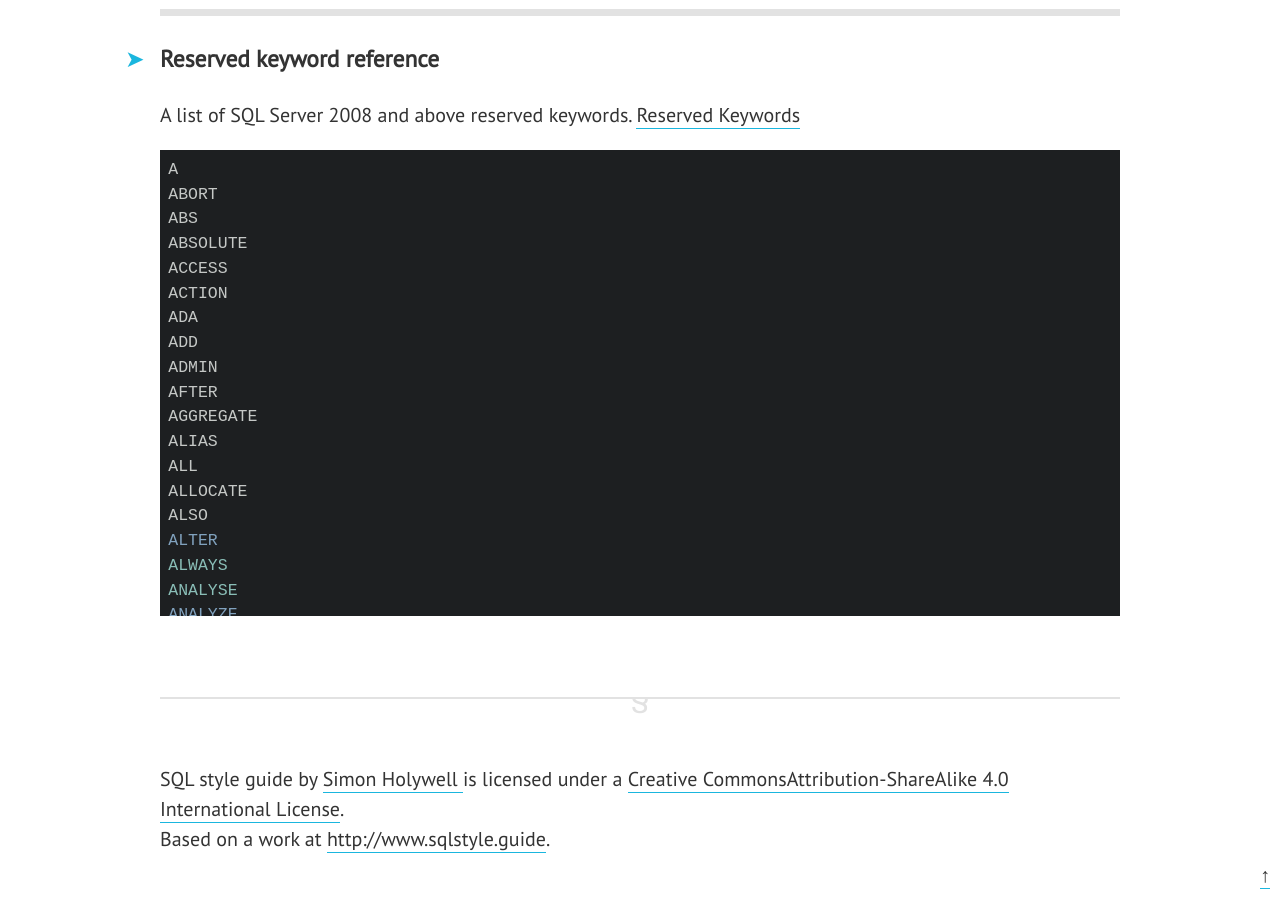
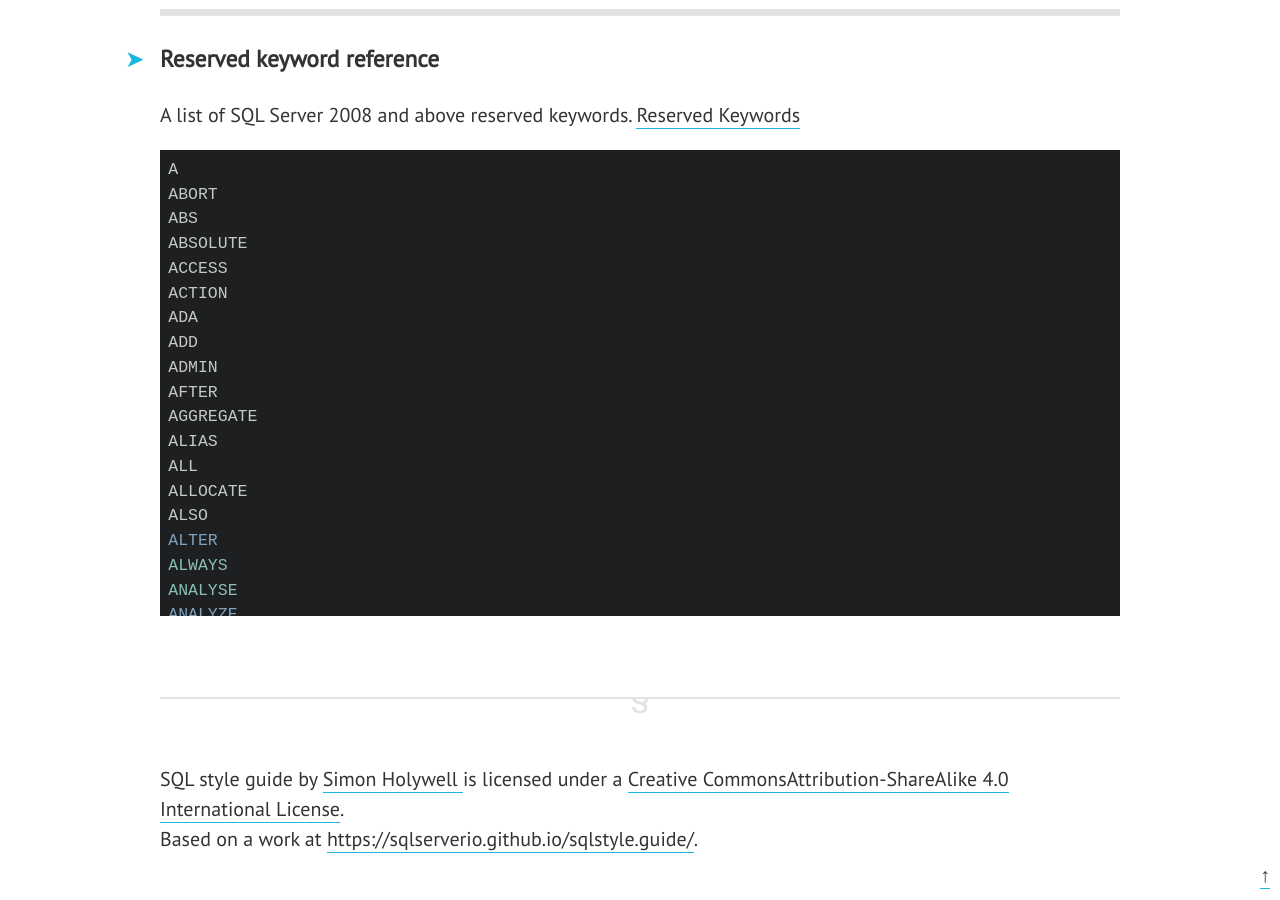
Before and after one commit to treffynnon/sqlstyle.guide, a Jekyll site: the page built from index.md, in a window 1280 px wide and 900 px high, scrolled down 12087 px. Built offline with Jekyll 4.4.1, drawn with Linux system fonts in a browser that asks for light colours; nearby versions of some CDN libraries; some web fonts are replaced; comment, search, counter and statistics services are not loaded; some of the changed lines change nothing that is shown.

Commit message:
Update _config.yml
update

```diff
--- a/_config.yml
+++ b/_config.yml
@@ -1,10 +1,8 @@
-name:          SQL style guide by Simon Holywell
-description:   A consistent code style guide for SQL to ensure legible and maintainable projects
+name:          SQL Server style guide by Wesley Brown
+description:   A consistent code style guide for SQL specific to SQL Server to ensure legible and maintainable projects
 
-ga_ua_code: UA-65071829-1
-
-url:           http://www.sqlstyle.guide
-domain:        sqlstyle.guide
+url:           https://sqlserverio.github.io/sqlstyle.guide/
+domain:        sqlserverio.github.io
 port:          4040
 
 markdown:      kramdown
```
